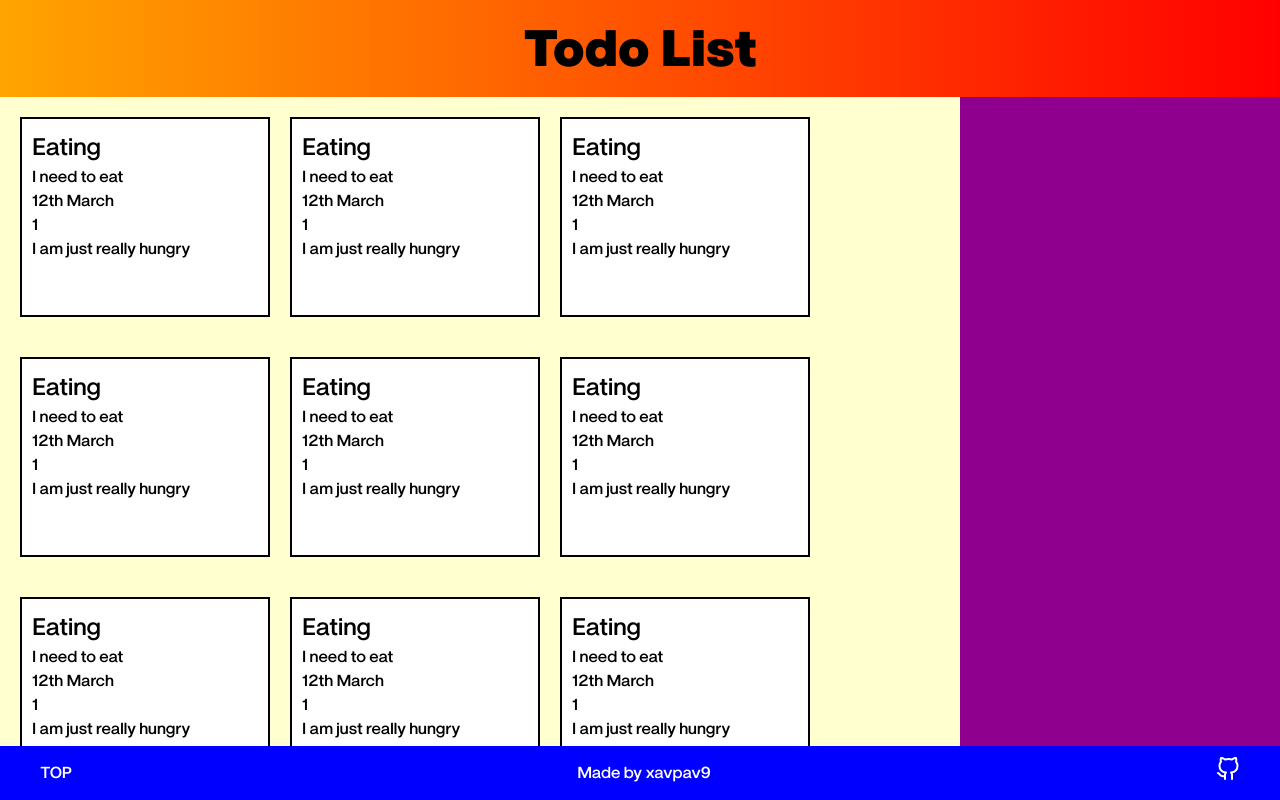
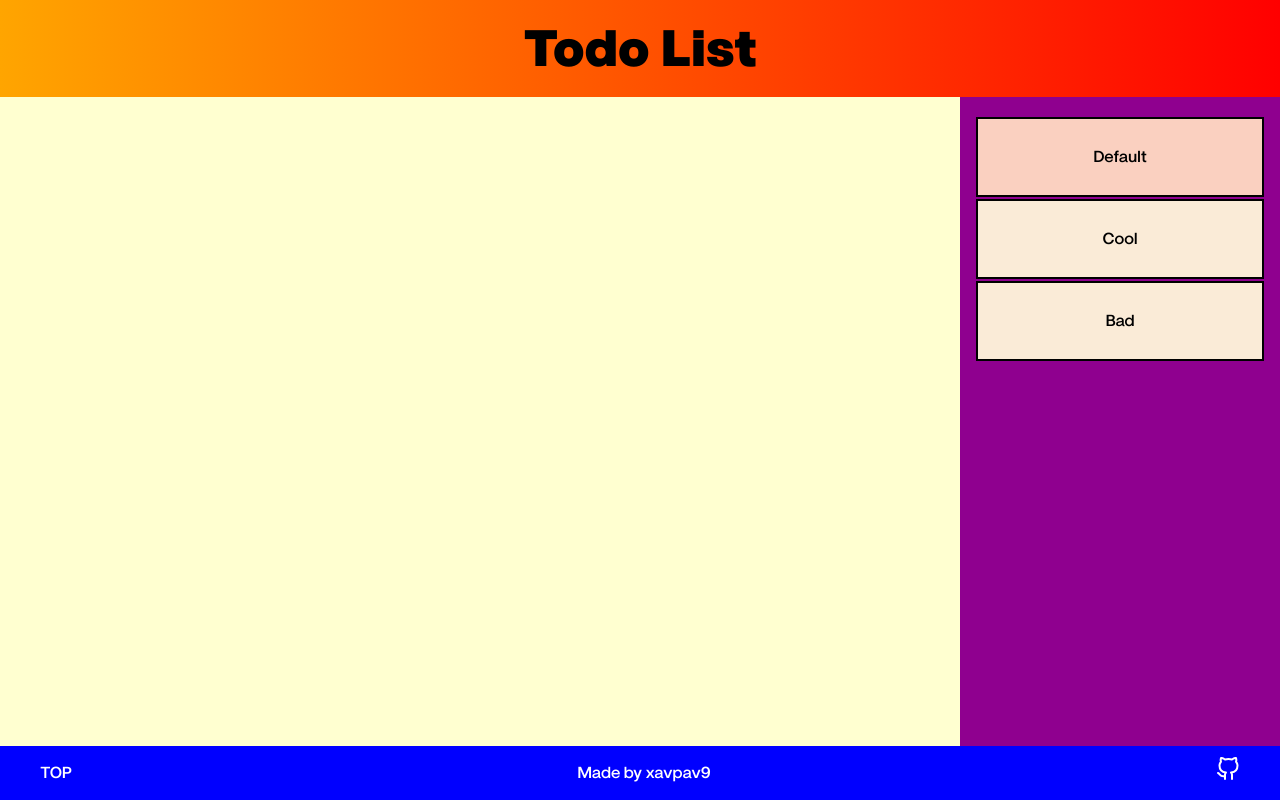
Before and after one commit to xavpav9/odin-todo-list, a website built with webpack: page src/template.html in a window 1280 px wide. Built offline with nearby package versions, Linux system fonts and the light colour scheme.

Commit message:
Add logic for moving between projects

```diff
--- a/src/index.js
+++ b/src/index.js
@@ -3,7 +3,6 @@ import "./style.css";
 import Item from "./todo-item.js";
 
 const screenController = (function() {
-
   const contentDiv = document.querySelector("div#content");
 
   const cardsContainer = document.createElement("div");
@@ -13,6 +12,15 @@ const screenController = (function() {
 
   contentDiv.appendChild(cardsContainer);
   contentDiv.appendChild(projectsContainer);
+
+  function displayDomForProject(name, number) {
+    const project = document.createElement("button");
+    project.dataset.number = number;
+    project.textContent = name;
+    project.classList.add("project");
+    projectsContainer.appendChild(project);
+    return project
+  }
 
   function displayDomForItem(item) {
     const card = document.createElement("div");
@@ -43,12 +51,58 @@ const screenController = (function() {
     });
 
     cardsContainer.appendChild(card);
+
+    return card
   }
 
-  return { displayDomForItem }
+  function refillCards(projectNumber, cards) {
+    cardsContainer.textContent = ""
+    for (let card of cards) {
+      displayDomForItem(card);
+    }
+    projectsContainer.querySelectorAll(".project").forEach(project => {
+      project.classList.remove("selected");
+      if (project.dataset.number === projectNumber) project.classList.add("selected");
+    });
+  }
+
+  return { displayDomForItem, displayDomForProject, refillCards }
 })();
 
+const notesController = (function() {
+  let currentProject = 0;
+  const items = [];
+  const projects = [];
+
+  function addItem(title, description, date, priority, notes, projectNumber) {
+    const item = new Item(title, description, date, priority, notes, projectNumber);
+    projects[projectNumber].items.push(item);
+    if (currentProject == projectNumber) {
+      screenController.displayDomForItem(item);
+    }
+  }
+
+  function addProject(name) {
+    const project = screenController.displayDomForProject(name, projects.length);
+    projects.push({name, items: []});
+
+    project.addEventListener("click", () => {changeToProject(project.dataset.number)});
+    if (projects.length === 1) project.dispatchEvent(new Event("click")); // for default project
+  }
+
+  function changeToProject(projectNumber) {
+    screenController.refillCards(projectNumber, projects[projectNumber].items);
+    currentProject = projectNumber;
+  }
+
+  addProject("Default");
+
+  return { addItem, addProject, changeToProject };
+})()
+
+notesController.addProject("Cool")
+notesController.addProject("Bad")
+
 for (let i = 0; i < 13; ++i) {
-  const item = new Item("Eating", "I need to eat", "12th March", "1", "I am just really hungry");
-  screenController.displayDomForItem(item);
+  notesController.addItem("Eating", "I need to eat", "12th March", "1", "I am just really hungry", 1);
 }
--- a/src/style.css
+++ b/src/style.css
@@ -40,7 +40,7 @@ div#content {
 
   div.cards-container {
     display: grid;
-    grid-template-columns: repeat(auto-fit, 250px);
+    grid-template-columns: repeat(auto-fit, minmax(250px, 300px));
     grid-auto-rows: 200px;
     gap: 40px 20px;
 
@@ -56,8 +56,26 @@ div#content {
   }
 
   div.projects-container {
+    display: flex;
+    flex-direction: column;
+    gap: 2px;
+    align-items: center;
+    padding: 20px 0px;
     background-color: #8f008f;
 
+    .project {
+      appearance: none;
+      cursor: pointer;
+      background-color: antiquewhite;
+      width: 90%;
+      height: 80px;
+      font-size: 1rem;
+      border: 2px solid black;
+
+      &.selected {
+        background-color: #fad0c0;
+      }
+    }
   }
 }
 
--- a/src/todo-item.js
+++ b/src/todo-item.js
@@ -1,9 +1,10 @@
 export default class {
-  constructor(title, description, dueDate, priority, notes) {
+  constructor(title, description, dueDate, priority, notes, project) {
     this.title = title;
     this.description = description;
     this.dueDate = dueDate;
     this.priority = priority;
     this.notes = notes;
+    this.project = project;
   }
 }
```
